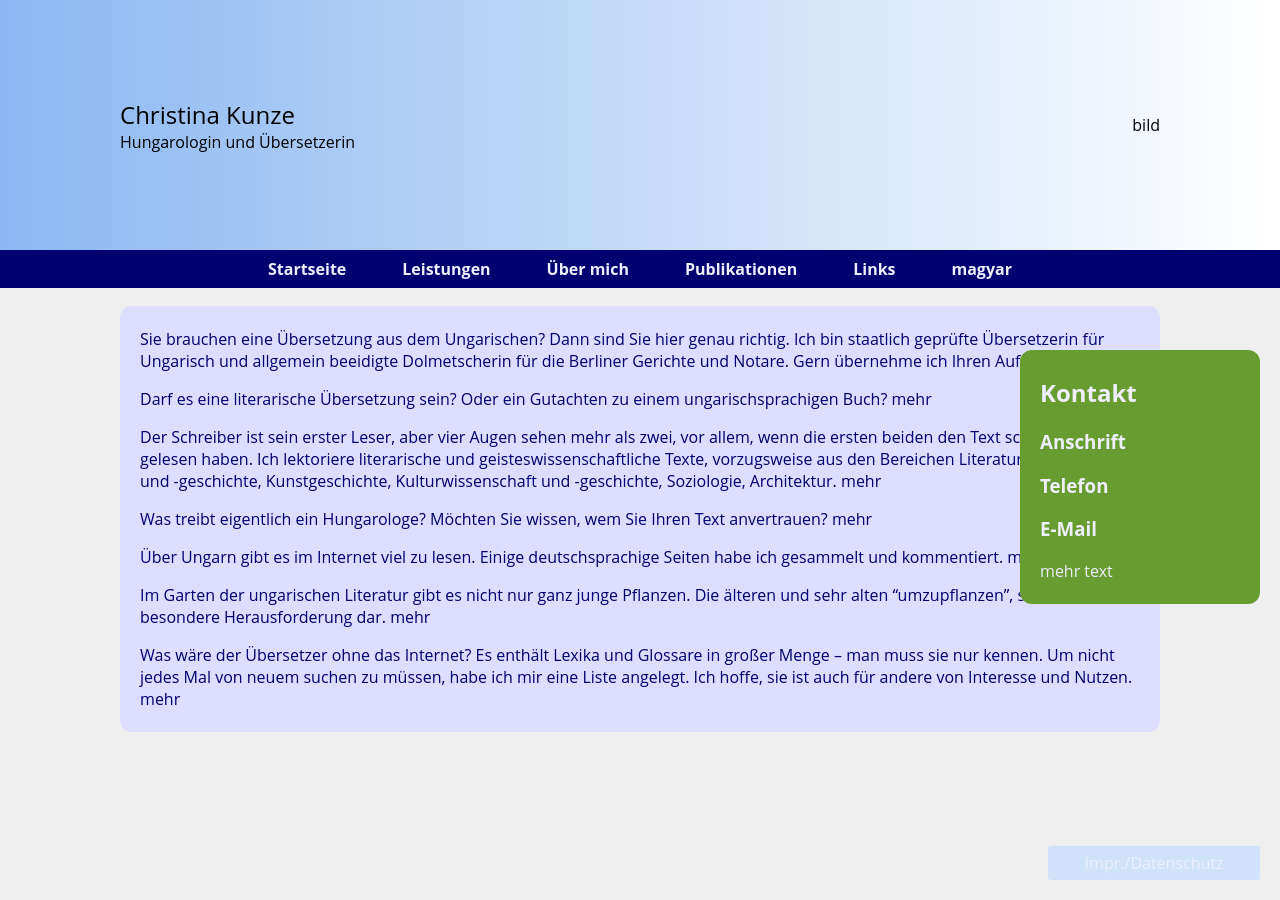
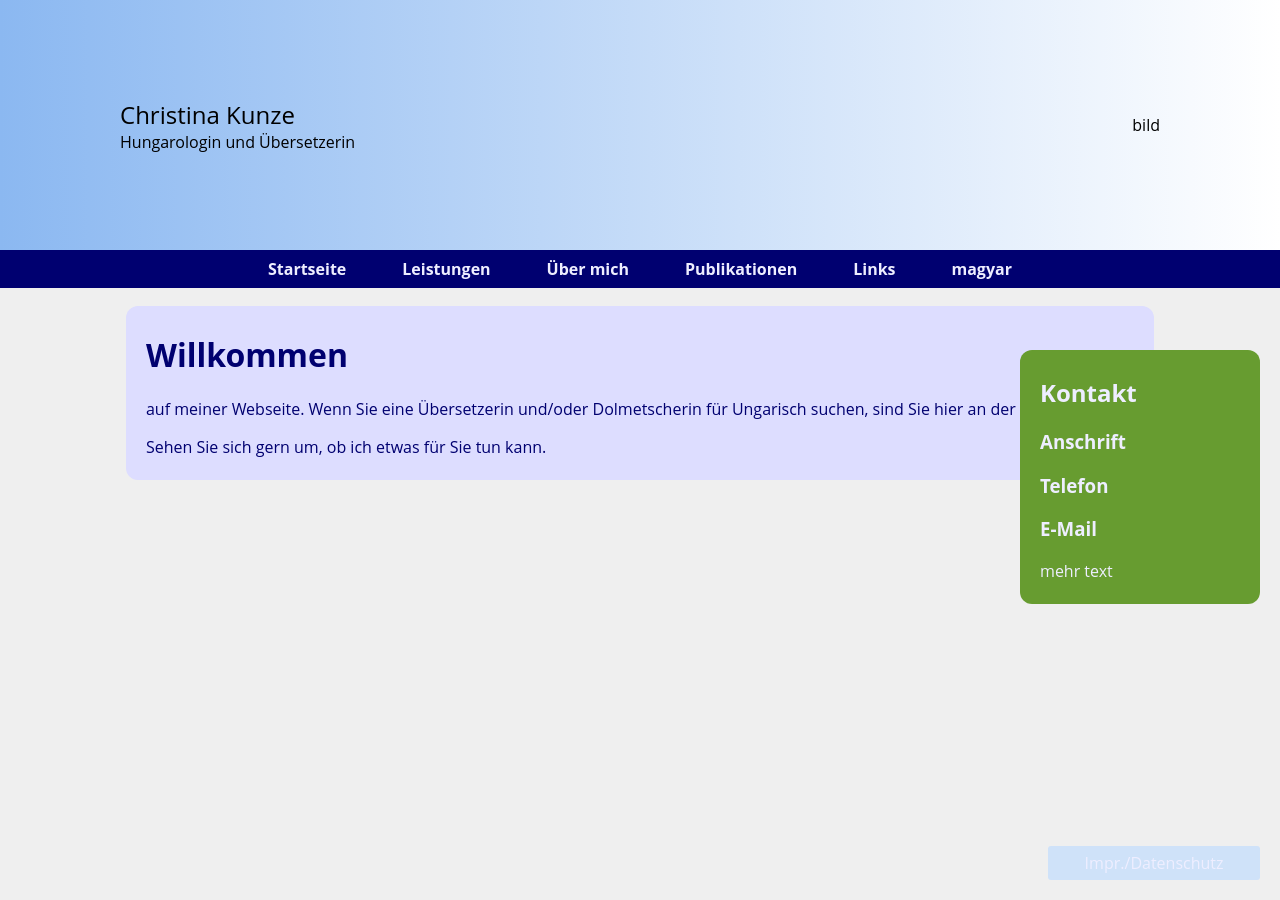
Before and after one commit to rixx/revesz.de, a Jekyll site: the page built from index.md, in a window 1280 px wide. Built offline with Jekyll 4.4.1, drawn with Linux system fonts in a browser that asks for light colours.

Commit message:
Update index.md

```diff
--- a/index.md
+++ b/index.md
@@ -2,16 +2,7 @@
 layout: default
 ---
 
-Sie brauchen eine Übersetzung aus dem Ungarischen? Dann sind Sie hier genau richtig. Ich bin staatlich geprüfte Übersetzerin für Ungarisch und allgemein beeidigte Dolmetscherin für die Berliner Gerichte und Notare. Gern übernehme ich Ihren Auftrag. mehr
+<h1> Willkommen</h1>
+auf meiner Webseite. Wenn Sie eine Übersetzerin und/oder Dolmetscherin für Ungarisch suchen, sind Sie hier an der richtigen Stelle.
 
-Darf es eine literarische Übersetzung sein? Oder ein Gutachten zu einem ungarischsprachigen Buch? mehr
-
-Der Schreiber ist sein erster Leser, aber vier Augen sehen mehr als zwei, vor allem, wenn die ersten beiden den Text schon viel zu oft gelesen haben. Ich lektoriere literarische und geisteswissenschaftliche Texte, vorzugsweise aus den Bereichen Literaturwissenschaft und -geschichte, Kunstgeschichte, Kulturwissenschaft und -geschichte, Soziologie, Architektur. mehr
-
-Was treibt eigentlich ein Hungarologe? Möchten Sie wissen, wem Sie Ihren Text anvertrauen? mehr
-
-Über Ungarn gibt es im Internet viel zu lesen. Einige deutschsprachige Seiten habe ich gesammelt und kommentiert. mehr
-
-Im Garten der ungarischen Literatur gibt es nicht nur ganz junge Pflanzen. Die älteren und sehr alten "umzupflanzen", stellt eine besondere Herausforderung dar. mehr
-
-Was wäre der Übersetzer ohne das Internet? Es enthält Lexika und Glossare in großer Menge – man muss sie nur kennen. Um nicht jedes Mal von neuem suchen zu müssen, habe ich mir eine Liste angelegt. Ich hoffe, sie ist auch für andere von Interesse und Nutzen. mehr
+Sehen Sie sich gern um, ob ich etwas für Sie tun kann.
```
